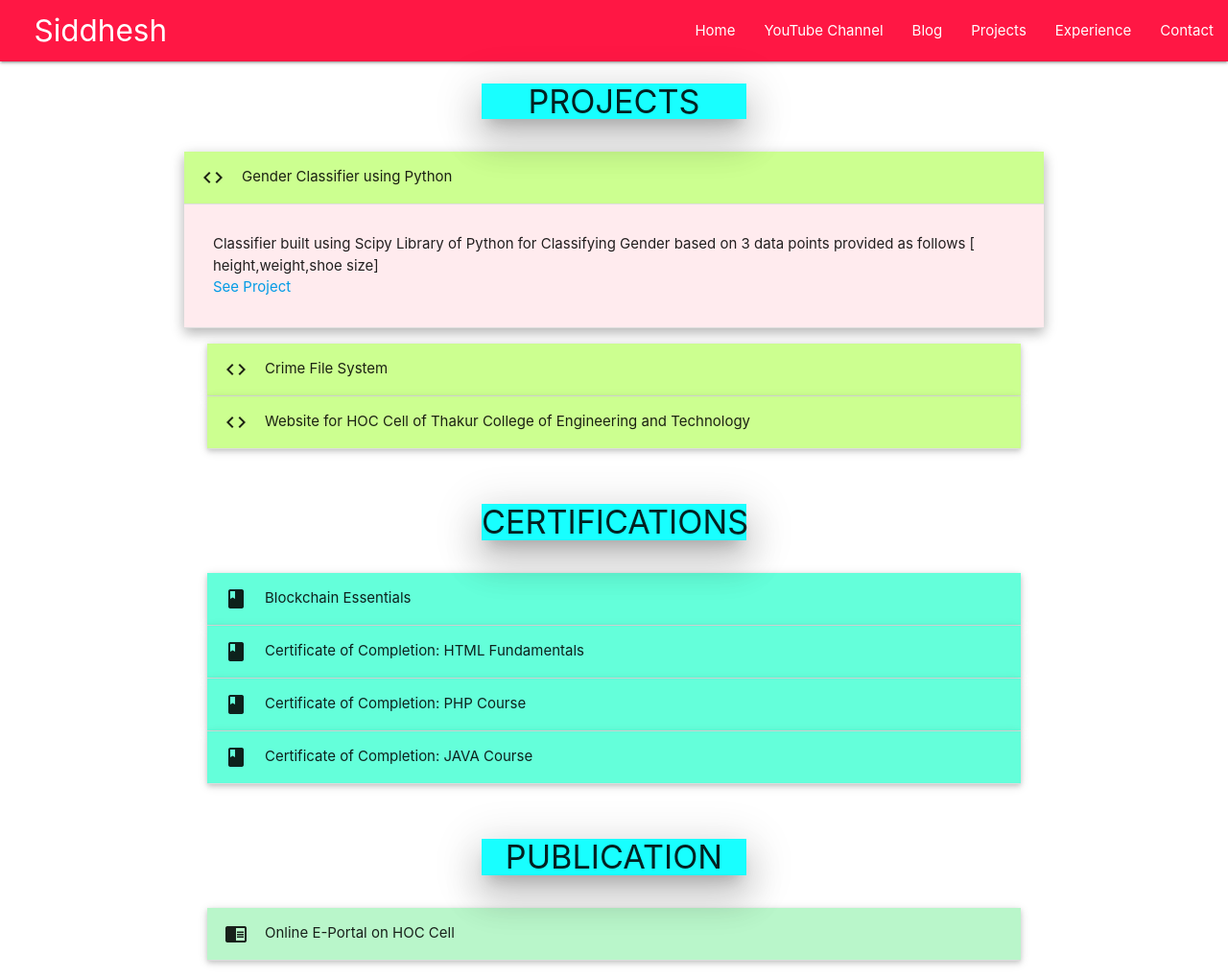
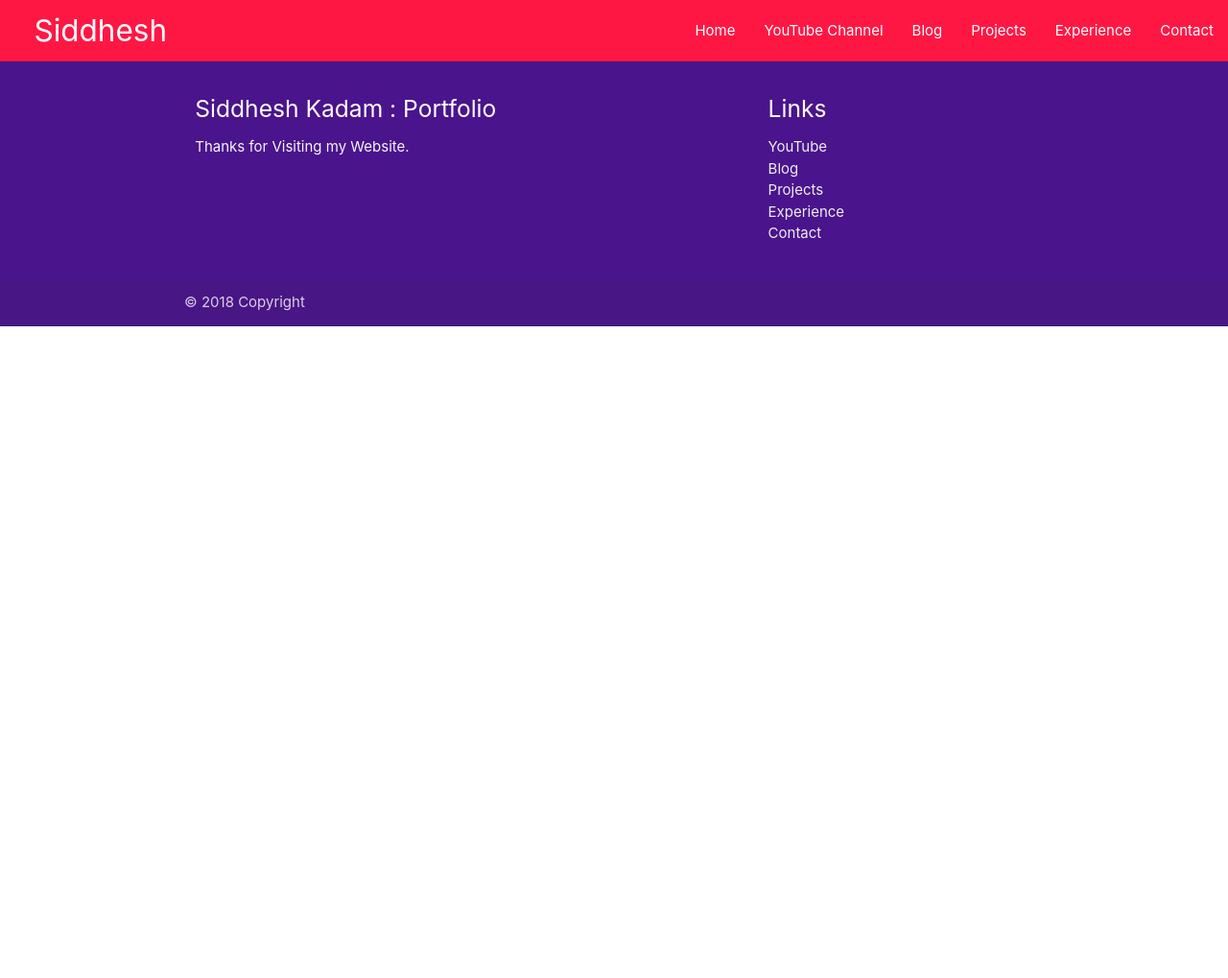
Before and after one commit to Siddhesh136/Siddhesh136.github.io, a plain HTML site: page trek.html in a window 1280 px wide. Shown: the top 1019 px of the page at 96% size. After the commit the page ends 800 px from the top, so only its background shows below. Drawn offline with nearby package versions, Linux system fonts and the light colour scheme.

Commit message:
Update trek.html

```diff
--- a/trek.html
+++ b/trek.html
@@ -83,118 +83,9 @@
   </script>
 
 
-  <div class="container">
-  <div class="row">
-  <div class="col s12 m4"></div>
-  <div class="col s12 m4">
-  <center> <h4 class="z-depth-5 cyan accent-2">PROJECTS</h4></center>
-  </div>
-  </div>
-  </div>
 
-  <div class="container">
-  <div class="row">
-  <ul class="collapsible popout ">
-    <li class="red lighten-5 active">
-      <div class="collapsible-header light-green accent-1"><i class="material-icons">code</i>Gender Classifier using Python</div>
-      <div class="collapsible-body"><span>Classifier built using Scipy Library of Python for Classifying Gender based on 3 data points provided as follows [ height,weight,shoe size]<br><a href="https://github.com/Siddhesh136/GenderClassifier">See Project</a></span></div>
-    </li>
-    <li class="red lighten-5">
-      <div class="collapsible-header light-green accent-1"><i class="material-icons">code</i>Crime File System</div>
-      <div class="collapsible-body"><span>Developed Project Based on Vb.Net and Sql For Automating Police Station and Fetching Records using Fingerprints and also Cryptographic Message Sending between Police Stations<br><a href="https://m.youtube.com/watch?v=W5AH2jqlv54">See Project</a></span></div>
-    </li>
-    <li class="red lighten-5">
-      <div class="collapsible-header light-green accent-1"><i class="material-icons">code</i>Website for HOC Cell of Thakur College of Engineering and Technology</div>
-      <div class="collapsible-body"><span>Website for Higher Education,Online Courses and Certifications Cell of TCET enabling Online registration of Seminars, Workshops held at TCET and Forecasting Updates on various Certifications Exams and future Career Options<br><a href="https://github.com/Siddhesh136/HOC-Cell">See Project</a></span></div>
-    </li>
-  </ul>
 
-    <script type="text/javascript">
-      document.addEventListener('DOMContentLoaded', function() {
-      var elems = document.querySelectorAll('.collapsible');
-      var instances = M.Collapsible.init(elems, options);
-    });
-    // Or with jQuery
-    $(document).ready(function(){
-      $('.collapsible').collapsible();
-    });
-    </script>
-  </div>
-  </div>
 
-  <div class="container">
-  <div class="row">
-  <div class="col s12 m4"></div>
-  <div class="col s12 m4">
-  <center> <h4 class="z-depth-5 cyan accent-2">CERTIFICATIONS</h4></center>
-  </div>
-  </div>
-  </div>
-
-  <div class="container">
-  <div class="row">
-  <ul class="collapsible popout ">
-    <li class="red lighten-5">
-      <div class="collapsible-header teal accent-2"><i class="material-icons">class</i>Blockchain Essentials</div>
-      <div class="collapsible-body"><span>Completed Blockchain Essentials Course from IBM DeveloperWorks<br>Mar 2018 – Present<br><a href="https://courses.cognitiveclass.ai/certificates/ec2ee1c970004e47b296daf26c1e3e5d">See Certificate</a></span></div>
-    </li>
-    <li class="red lighten-5">
-      <div class="collapsible-header teal accent-2"><i class="material-icons">class</i>Certificate of Completion: HTML Fundamentals</div>
-      <div class="collapsible-body"><span>Completed HTML Fundamentals Course from SOLO Learn<br>Apr 2016 – Present License 1014-516024<br><a href="images/html.jpg">See Project</a></span></div>
-    </li>
-    <li class="red lighten-5">
-      <div class="collapsible-header teal accent-2"><i class="material-icons">class</i>Certificate of Completion: PHP Course</div>
-      <div class="collapsible-body"><span>Completed PHP Fundamentals Course from SOLO Learn<br>Jan 2016 – Present License 1059-516024<br><a href="images/php.jpg">See Project</a></span></div>
-    </li>
-     <li class="red lighten-5">
-      <div class="collapsible-header teal accent-2"><i class="material-icons">class</i>Certificate of Completion: JAVA Course</div>
-      <div class="collapsible-body"><span>Completed JAVA Fundamentals Course from SOLO Learn<br>Jan 2016 – Present License 1068-516024<br><a href="images/java.jpg">See Project</a></span></div>
-    </li>
-  </ul>
-
-    <script type="text/javascript">
-      document.addEventListener('DOMContentLoaded', function() {
-      var elems = document.querySelectorAll('.collapsible');
-      var instances = M.Collapsible.init(elems, options);
-    });
-    // Or with jQuery
-    $(document).ready(function(){
-      $('.collapsible').collapsible();
-    });
-    </script>
-  </div>
-  </div>
-
-  <div class="container">
-  <div class="row">
-  <div class="col s12 m4"></div>
-  <div class="col s12 m4">
-  <center> <h4 class="z-depth-5 cyan accent-2">PUBLICATION</h4></center>
-  </div>
-  </div>
-  </div>
-
-  <div class="container">
-  <div class="row">
-  <ul class="collapsible popout">
-    <li class="red lighten-5">
-      <div class="collapsible-header green accent-1"><i class="material-icons">chrome_reader_mode</i>Online E-Portal on HOC Cell</div>
-      <div class="collapsible-body"><span>Feb 24, 2017 <br>publication:International Organization of Scientific Research<br>Paper Published with ISBN number ISBN 978-0-9972393-4-8<br><a href="https://tcetmumbai.in/multicon/2017/ICCCV.pdf">See Published Paper</a></span></div>
-    </li>
-  </ul>
-
-    <script type="text/javascript">
-      document.addEventListener('DOMContentLoaded', function() {
-      var elems = document.querySelectorAll('.collapsible');
-      var instances = M.Collapsible.init(elems, options);
-    });
-    // Or with jQuery
-    $(document).ready(function(){
-      $('.collapsible').collapsible();
-    });
-    </script>
-  </div>
-  </div>
     <footer class="page-footer purple darken-4">
           <div class="container ">
             <div class="row">
```
